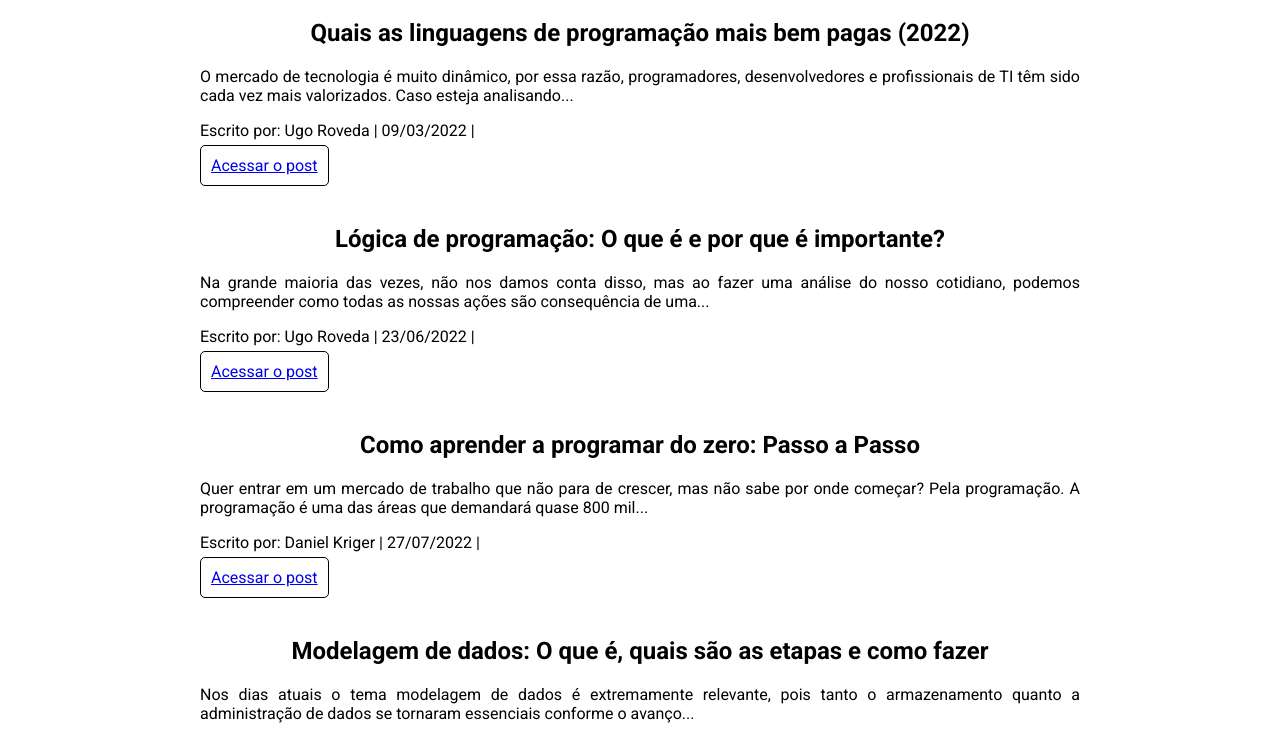
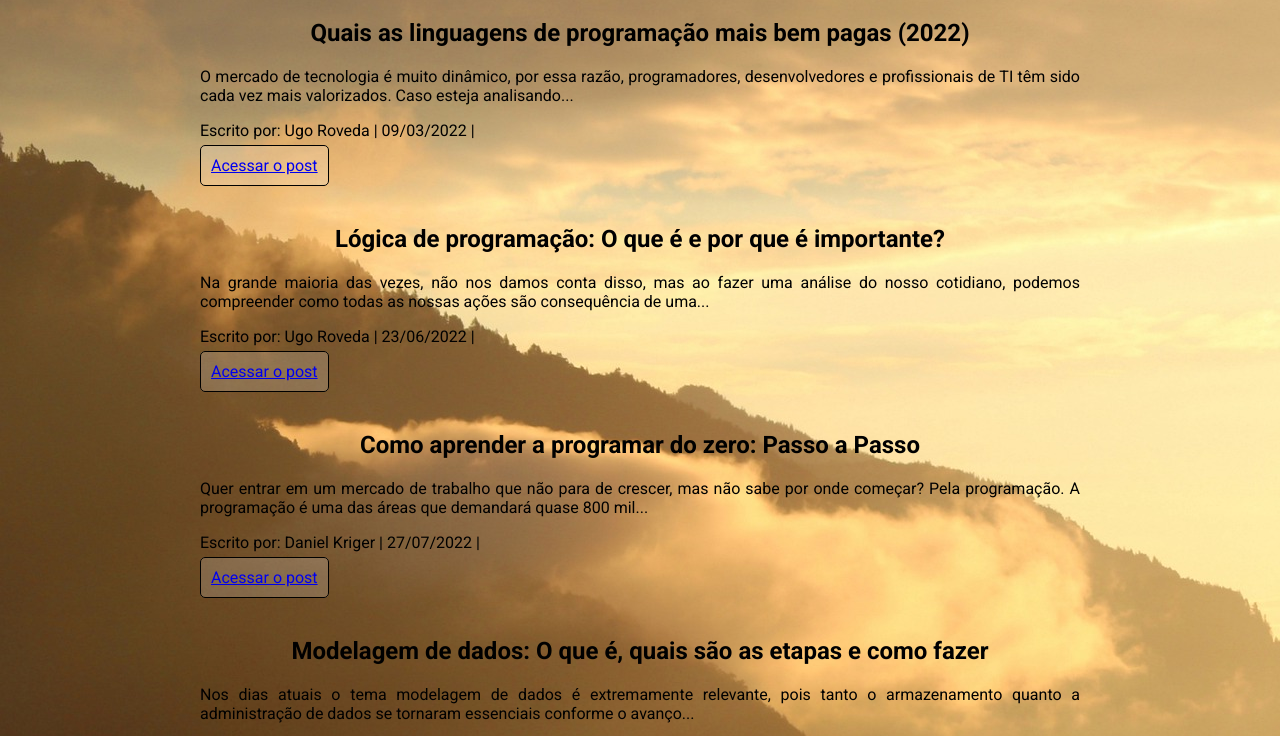
Before and after one commit to Fernandomtos/m1-entrega-estilizando-blog-kenzie_pb, a plain HTML site: page index.html in a window 1280 px wide. Shown: the part 102-838 px from the top of the page. Drawn offline with Linux system fonts and the light colour scheme; the site is published under a folder, as on GitHub Pages, so addresses that start at the root find nothing.

Commit message:
Atividade S2-14 Entrega v2 - CSS

```diff
--- a/src/css/style.css
+++ b/src/css/style.css
@@ -6,7 +6,7 @@ body{
     text-align: center;
     font-family: 'Roboto', sans-serif;
     height: 100vh;
-    background-image: url("/src/img/hd-wallpaper-7437204_1920.jpg");
+    background-image: url("../img/hd-wallpaper-7437204_1920.jpg");
     margin-left: 200px;
     margin-right: 200px;
 }
```
Also changed, not shown: src/img/blue-background-7470781_1920.jpg (deleted), src/img/fog-7434398_1920.jpg (deleted), src/img/sea-6949256_1920.jpg (deleted).
